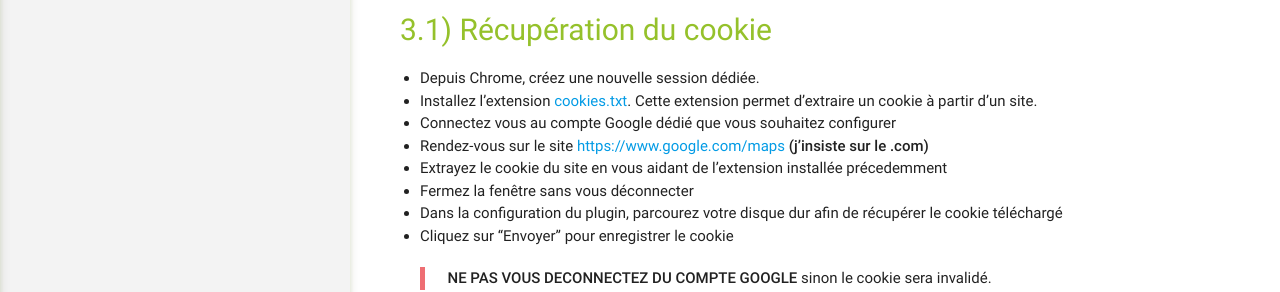
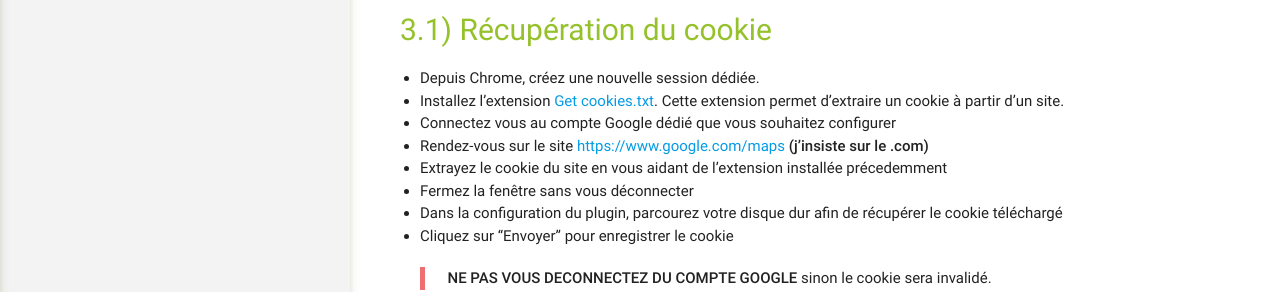
Before and after one commit to yoan-m/jeedom_gsl, a Jekyll site: the page built from docs/fr_FR/index.md, in a window 1280 px wide and 900 px high. Shown: the part 414-706 px from the top of the window. Built offline with Jekyll 4.4.1, drawn with Linux system fonts in a browser that asks for light colours; our own code applies the rules of GitHub Pages for plain Markdown files.

Commit message:
Update index.md

```diff
--- a/docs/fr_FR/index.md
+++ b/docs/fr_FR/index.md
@@ -14,7 +14,7 @@ Il faut créer un compte gmail dédié et partager votre géolocalisation avec c
 ## Récupération du cookie
 
 * Depuis Chrome, créez une nouvelle session dédiée.
-* Installez l'extension [cookies.txt](https://chrome.google.com/webstore/detail/cookiestxt/njabckikapfpffapmjgojcnbfjonfjfg). Cette extension permet d'extraire un cookie à partir d'un site.
+* Installez l'extension [Get cookies.txt](https://chrome.google.com/webstore/detail/get-cookiestxt/bgaddhkoddajcdgocldbbfleckgcbcid). Cette extension permet d'extraire un cookie à partir d'un site.
 * Connectez vous au compte Google dédié que vous souhaitez configurer
 * Rendez-vous sur le site [https://www.google.com/maps](https://www.google.com/maps) **(j'insiste sur le .com)**
 * Extrayez le cookie du site en vous aidant de l'extension installée précedemment
```
